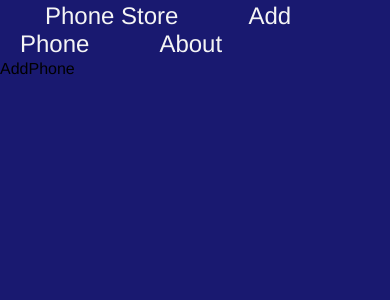
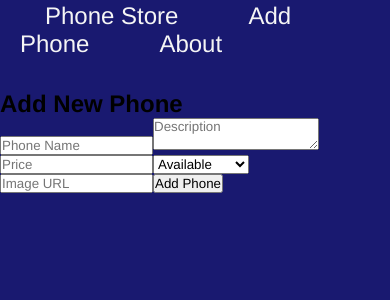
Before and after one commit to Denkogei/phone-store, a React (Create React App) app: page /add-phone in a window 390 px wide. Shown: the top 300 px of the page. Built offline with nearby package versions, Linux system fonts and the light colour scheme.

Commit message:
created Add phone function and form to upload phone

```diff
--- a/src/components/AddPhone.jsx
+++ b/src/components/AddPhone.jsx
@@ -2,17 +2,60 @@ import React, { useState } from 'react'
 import axios from 'axios'
 
 
+//state object that holds the data for all the form fields. Initially, it contains empty strings for name, description, price, status, and image. status has a default value of 'available'.
 const AddPhone = () => {
-    const[name, setName] = useState('');
-    const [description, setDescription] = useState('');
-    const [price, setPrice] = useState('')
-    const [status, setStatus] = useState('available');
-    const [image, setImage] = useState('')
-    const [loading, setLoading] = useState('')
+    const [formData, setFormData] = useState({
+      name: '',
+      description: '',
+      price: '',
+      status: 'available',
+      image: '',
+    });
+
+    const [loading, setLoading] = useState(false)
     const [message, setMessage] = useState('')
-  return (
-    <div>AddPhone</div>
-  )
+
+    //updates the formData state whenever the user changes an input field (e.g., typing in the text field or selecting a value in the dropdown).
+    const handleChange = (e) =>{
+        const { name, value } = e.target;
+        setFormData((prev) => ({...prev, [name]: value}))
+    };
+
+    //This function handles the form submission.
+    const handleSubmit = async (e) => {
+    e.preventDefault();
+    setLoading(true);
+    setMessage('')
+
+    try {
+        await axios.post('http://localhost:3000/phones', formData);
+        setMessage('Phone added successfully!');
+        setFormData({ name: '', description: '', price: '', status: 'available', image: '' });
+      } catch (error) {
+        setMessage('Failed to add phone.');
+      } finally {
+        setLoading(false);
+      }
+    };
+    //form rendering
+    return (
+        <div>
+          <h2 style={{color:"black", paddingTop:"30px"}}>Add New Phone</h2>
+          <form onSubmit={handleSubmit}>
+            <input name="name" value={formData.name} onChange={handleChange} placeholder="Phone Name" required />
+            <textarea name="description" value={formData.description} onChange={handleChange} placeholder="Description" required />
+            <input name="price" value={formData.price} onChange={handleChange} type="number" placeholder="Price" required />
+            <select name="status" value={formData.status} onChange={handleChange}>
+              <option value="available">Available</option>
+              <option value="out-of-stock">Out of Stock</option>
+            </select>
+            <input name="image" value={formData.image} onChange={handleChange} placeholder="Image URL" required />
+            <button type="submit" disabled={loading}>{loading ? 'Adding...' : 'Add Phone'}</button>
+          </form>
+          {message && <p>{message}</p>}
+        </div>
+      );
+
+
 }
-
 export default AddPhone
```
